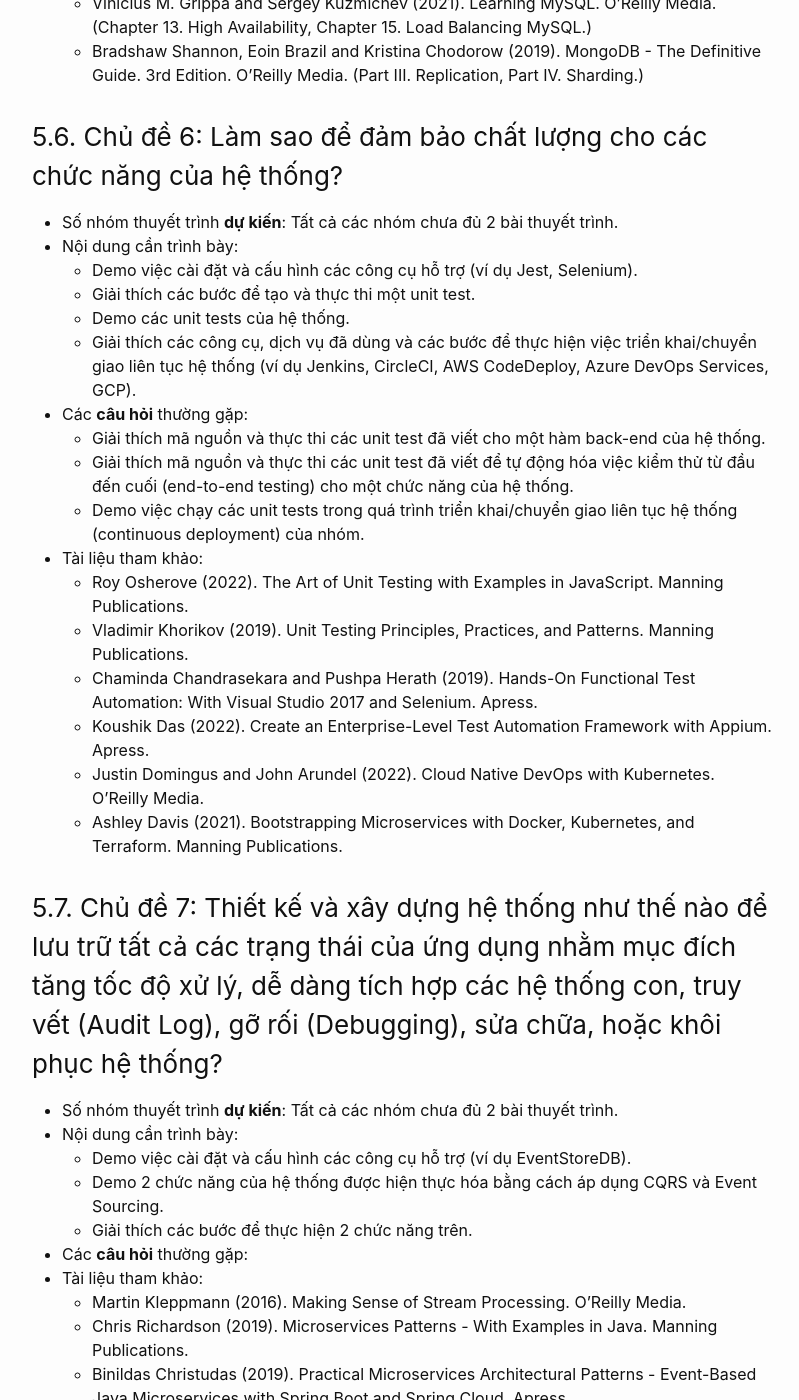
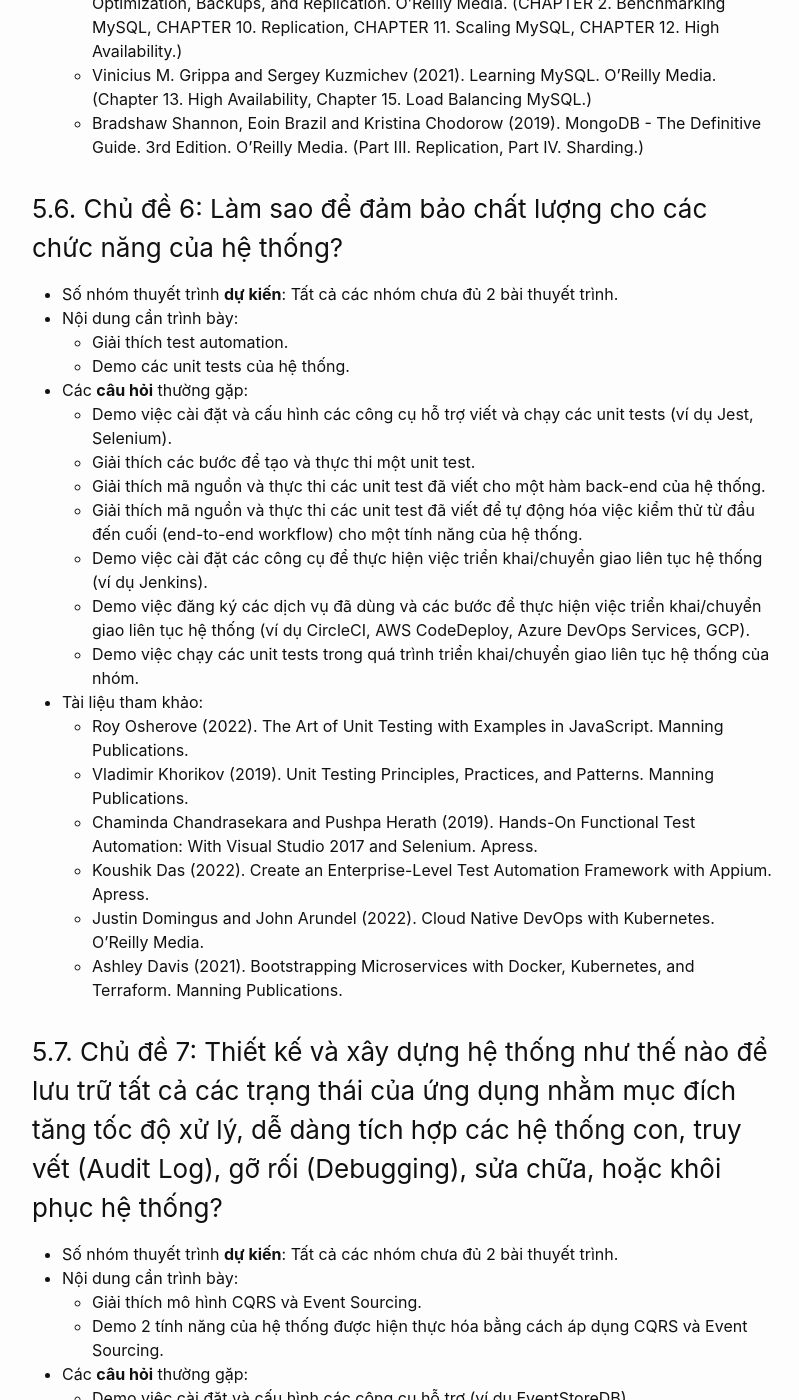
Before and after one commit to ngohuybien/ngohuybien.github.io, a Jekyll site: the page built from _posts/2024-01-29-enterprise-project-presentation-topics.md, in a window 1280 px wide and 1400 px high, scrolled down 5448 px. Shown: the whole window, without its empty margins (238-1037 px from the left). Built offline with Jekyll 4.4.1, drawn with Linux system fonts in a browser that asks for light colours; some of the changed text lies outside the part shown.

Commit message:
Update 2024-01-29-enterprise-project-presentation-topics.md

```diff
--- a/_posts/2024-01-29-enterprise-project-presentation-topics.md
+++ b/_posts/2024-01-29-enterprise-project-presentation-topics.md
@@ -132,8 +134,9 @@
 ### 5.5. Chủ đề 5: Thiết kế và xây dựng khả năng mở rộng hệ thống theo chiều ngang như thế nào?
 * Số nhóm thuyết trình **dự kiến**: Tất cả các nhóm chưa đủ 2 bài thuyết trình.
 * Nội dung cần trình bày:
+    * Giải thích về mở rộng hệ thống theo chiều ngang (horizontal scaling).
     * Demo việc cài đặt và cấu hình các công cụ hỗ trợ.
-    * Demo phần khả năng mở rộng của hệ thống theo chiều ngang (horizontal scaling).
+    * Demo khả năng mở rộng của hệ thống nhóm đã xây dựng theo chiều ngang.
 * Các **câu hỏi** thường gặp:
     * Demo phần xử lý của một API của hệ thống, được chia tải (load balancing) trên 3 máy chủ web (hoặc 3 containers).
     * Demo phần dữ liệu lưu trữ từ một API của hệ thống, được chia tải và sharding trên 3 máy chủ cơ sở dữ liệu.
@@ -151,14 +154,16 @@
 ### 5.6. Chủ đề 6: Làm sao để đảm bảo chất lượng cho các chức năng của hệ thống?
 * Số nhóm thuyết trình **dự kiến**: Tất cả các nhóm chưa đủ 2 bài thuyết trình.
 * Nội dung cần trình bày:
-    * Demo việc cài đặt và cấu hình các công cụ hỗ trợ (ví dụ Jest, Selenium).
+    * Giải thích test automation.
+    * Demo các unit tests của hệ thống.
+* Các **câu hỏi** thường gặp:
+    * Demo việc cài đặt và cấu hình các công cụ hỗ trợ viết và chạy các unit tests (ví dụ Jest, Selenium).
     * Giải thích các bước để tạo và thực thi một unit test.
-    * Demo các unit tests của hệ thống.
-    * Giải thích các công cụ, dịch vụ đã dùng và các bước để thực hiện việc triển khai/chuyển giao liên tục hệ thống (ví dụ Jenkins, CircleCI, AWS CodeDeploy, Azure DevOps Services, GCP).
-* Các **câu hỏi** thường gặp:
     * Giải thích mã nguồn và thực thi các unit test đã viết cho một hàm back-end của hệ thống.
-    * Giải thích mã nguồn và thực thi các unit test đã viết để tự động hóa việc kiểm thử từ đầu đến cuối (end-to-end testing) cho một chức năng của hệ thống.
-    * Demo việc chạy các unit tests trong quá trình triển khai/chuyển giao liên tục hệ thống (continuous deployment) của nhóm.
+    * Giải thích mã nguồn và thực thi các unit test đã viết để tự động hóa việc kiểm thử từ đầu đến cuối (end-to-end workflow) cho một tính năng của hệ thống.
+    * Demo việc cài đặt các công cụ để thực hiện việc triển khai/chuyển giao liên tục hệ thống (ví dụ Jenkins).
+    * Demo việc đăng ký các dịch vụ đã dùng và các bước để thực hiện việc triển khai/chuyển giao liên tục hệ thống (ví dụ CircleCI, AWS CodeDeploy, Azure DevOps Services, GCP).
+    * Demo việc chạy các unit tests trong quá trình triển khai/chuyển giao liên tục hệ thống của nhóm.
 * Tài liệu tham khảo:
     * Roy Osherove (2022). The Art of Unit Testing with Examples in JavaScript. Manning Publications.
     * Vladimir Khorikov (2019). Unit Testing Principles, Practices, and Patterns. Manning Publications.
@@ -170,10 +175,13 @@
 ### 5.7. Chủ đề 7: Thiết kế và xây dựng hệ thống như thế nào để lưu trữ tất cả các trạng thái của ứng dụng nhằm mục đích tăng tốc độ xử lý, dễ dàng tích hợp các hệ thống con, truy vết (Audit Log), gỡ rối (Debugging), sửa chữa, hoặc khôi phục hệ thống?
 * Số nhóm thuyết trình **dự kiến**: Tất cả các nhóm chưa đủ 2 bài thuyết trình.
 * Nội dung cần trình bày:
+    * Giải thích mô hình CQRS và Event Sourcing.
+    * Demo 2 tính năng của hệ thống được hiện thực hóa bằng cách áp dụng CQRS và Event Sourcing.
+* Các **câu hỏi** thường gặp:
     * Demo việc cài đặt và cấu hình các công cụ hỗ trợ (ví dụ EventStoreDB).
-    * Demo 2 chức năng của hệ thống được hiện thực hóa bằng cách áp dụng CQRS và Event Sourcing.
-    * Giải thích các bước để thực hiện 2 chức năng trên.
-* Các **câu hỏi** thường gặp:
+    * Demo quá trình viết và chạy **một** tính năng Command và **một** tính năng Query của hệ thống bằng cách áp dụng CQRS và Event Sourcing.
+    * Giải thích các bước để thực hiện 2 tính năng trên.
+    * Giải thích mã nguồn của 2 tính năng trên.
 * Tài liệu tham khảo:
     * Martin Kleppmann (2016). Making Sense of Stream Processing. O'Reilly Media.
     * Chris Richardson (2019). Microservices Patterns - With Examples in Java. Manning Publications.
@@ -182,6 +190,6 @@
     * Dino Esposito and Andrea Saltarello (2014). Microsoft .NET - Architecting Applications for the Enterprise. Second Edition. Microsoft Press.
     * Kevin Hoffman (2017). Building Microservices with ASP.NET Core - Develop, Test, and Deploy Cross-Platform Services in the Cloud. O'Reilly.
 
-
+### 5.8. Chủ đề 8 (dự kiến): Thiết kế và xây dựng hệ thống như thế nào để các thành phần của hệ thống không phụ thuộc lẫn nhau?
 
 ### &copy; 2024 Ngô Huy Biên
```
Also changed, not shown: other parts of _posts/2024-01-29-enterprise-project-presentation-topics.md (+3 -1 lines).
